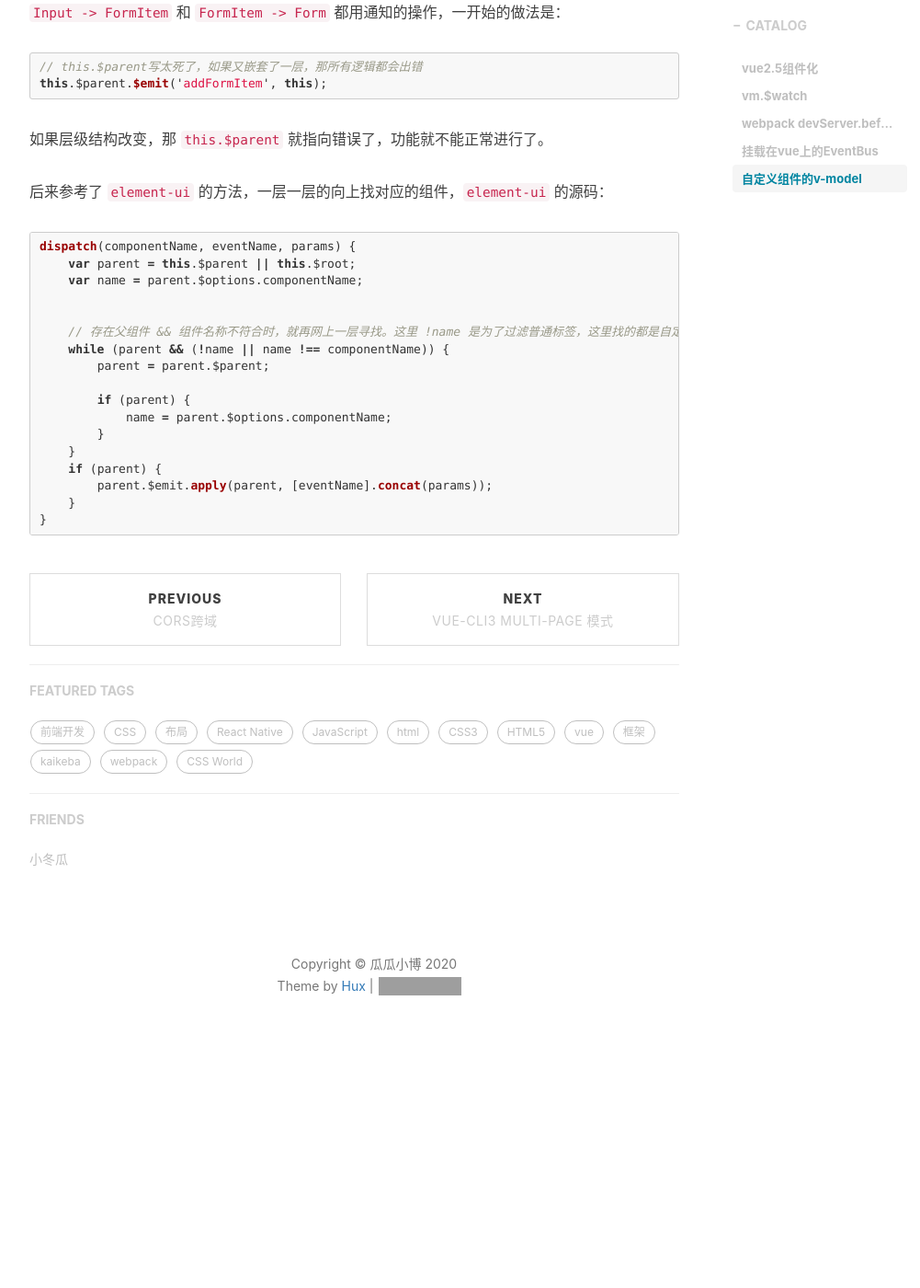
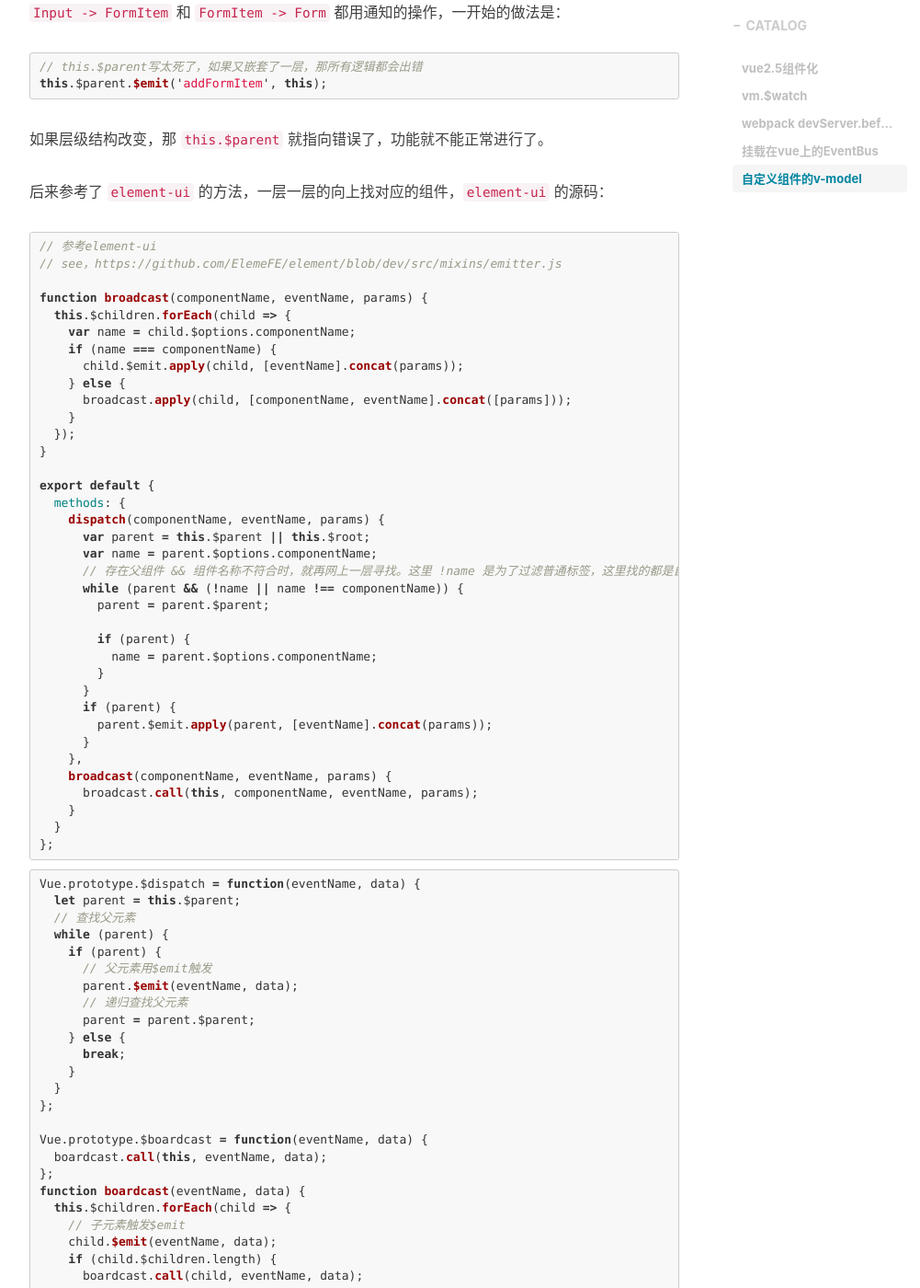
Before and after one commit to DDXG638/DDXG638.github.io, a Jekyll site: the page built from _posts/2019-08-11-KaiKeBaLeran1.md, in a window 1280 px wide and 1400 px high, scrolled down 3094 px. Shown: the whole window at 92% size, without its empty margins (233-1234 px from the left). Built offline with Jekyll 4.4.1, drawn with Linux system fonts in a browser that asks for light colours; nearby versions of some CDN libraries; comment, search, counter and statistics services are not loaded; before the commit the page ends 4270 px from its top, so only the background shows below that; grey boxes are pictures that could not be loaded.

Commit message:
修改文章_posts/2019-08-11-KaiKeBaLeran1.md

````diff
--- a/_posts/2019-08-11-KaiKeBaLeran1.md
+++ b/_posts/2019-08-11-KaiKeBaLeran1.md
@@ -125,23 +125,72 @@ this.$parent.$emit('addFormItem', this);
 
 如果层级结构改变，那 `this.$parent` 就指向错误了，功能就不能正常进行了。
 
-后来参考了 `element-ui` 的方法，一层一层的向上找对应的组件，`element-ui` 的源码：
+后来参考了 [`element-ui`](https://github.com/ElemeFE/element/blob/dev/src/mixins/emitter.js) 的方法，一层一层的向上找对应的组件，`element-ui` 的源码：
 ``` javascript
-dispatch(componentName, eventName, params) {
-    var parent = this.$parent || this.$root;
-    var name = parent.$options.componentName;
+// 参考element-ui
+// see，https://github.com/ElemeFE/element/blob/dev/src/mixins/emitter.js
 
+function broadcast(componentName, eventName, params) {
+  this.$children.forEach(child => {
+    var name = child.$options.componentName;
+    if (name === componentName) {
+      child.$emit.apply(child, [eventName].concat(params));
+    } else {
+      broadcast.apply(child, [componentName, eventName].concat([params]));
+    }
+  });
+}
 
-    // 存在父组件 && 组件名称不符合时，就再网上一层寻找。这里 !name 是为了过滤普通标签，这里找的都是自定义组件
-    while (parent && (!name || name !== componentName)) {
+export default {
+  methods: {
+    dispatch(componentName, eventName, params) {
+      var parent = this.$parent || this.$root;
+      var name = parent.$options.componentName;
+      // 存在父组件 && 组件名称不符合时，就再网上一层寻找。这里 !name 是为了过滤普通标签，这里找的都是自定义组件
+      while (parent && (!name || name !== componentName)) {
         parent = parent.$parent;
 
         if (parent) {
-            name = parent.$options.componentName;
+          name = parent.$options.componentName;
         }
+      }
+      if (parent) {
+        parent.$emit.apply(parent, [eventName].concat(params));
+      }
+    },
+    broadcast(componentName, eventName, params) {
+      broadcast.call(this, componentName, eventName, params);
     }
+  }
+};
+```
+
+``` javascript
+Vue.prototype.$dispatch = function(eventName, data) {
+  let parent = this.$parent;
+  // 查找父元素
+  while (parent) {
     if (parent) {
-        parent.$emit.apply(parent, [eventName].concat(params));
+      // 父元素用$emit触发
+      parent.$emit(eventName, data);
+      // 递归查找父元素
+      parent = parent.$parent;
+    } else {
+      break;
     }
+  }
+};
+
+Vue.prototype.$boardcast = function(eventName, data) {
+  boardcast.call(this, eventName, data);
+};
+function boardcast(eventName, data) {
+  this.$children.forEach(child => {
+    // 子元素触发$emit
+    child.$emit(eventName, data);
+    if (child.$children.length) {
+      boardcast.call(child, eventName, data);
+    }
+  });
 }
 ```
````
